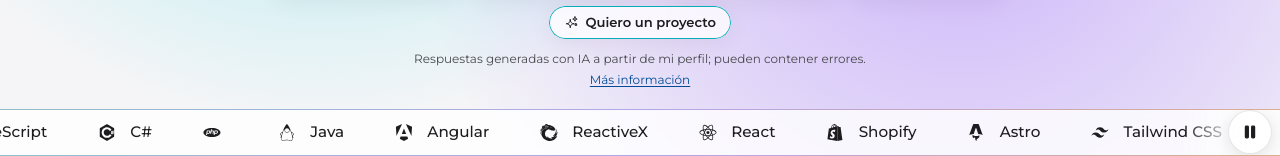
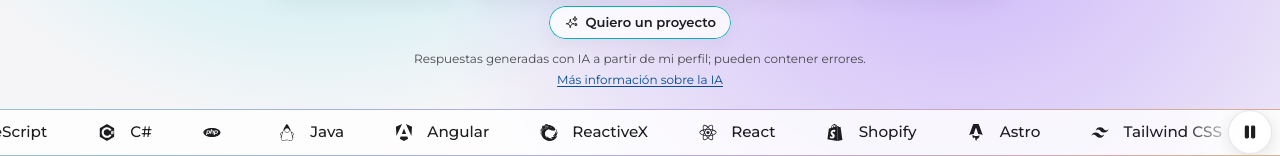
Before and after one commit to GlassMarshmallow/portfolio-ia-template, an Angular app: page / in a window 1280 px wide. Shown: the part 644-800 px from the top of the page. Built offline with nearby package versions, Linux system fonts and the light colour scheme; a web font is replaced by a local one.

Commit message:
fix(seo): el enlace del aviso de IA dice adónde lleva: «Más información sobre la IA»

```diff
--- a/src/app/shared/components/ai-notice/ai-notice.ts
+++ b/src/app/shared/components/ai-notice/ai-notice.ts
@@ -8,7 +8,7 @@ import { RouterLink } from '@angular/router';
   template: `
     <p class="gm-ai-notice">
       Respuestas generadas con IA a partir de mi perfil; pueden contener errores.
-      <a class="gm-ai-notice__link" routerLink="/informacion-ia">Más información</a>
+      <a class="gm-ai-notice__link" routerLink="/informacion-ia">Más información sobre la IA</a>
     </p>
   `
 })
```
